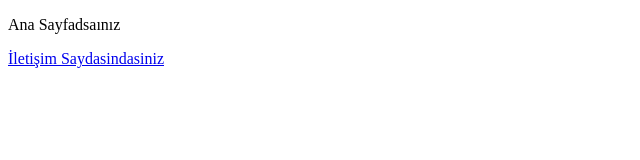
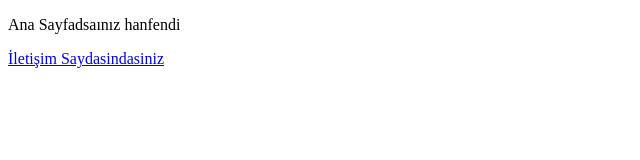
Before and after one commit to CEYRAN1/s-rada, a plain HTML site: page index.html in a window 1280 px wide. Shown: the full height of the page, 0-640 px from the left. Drawn offline with Linux system fonts and the light colour scheme.

Commit message:
Update index.html

```diff
--- a/index.html
+++ b/index.html
@@ -7,7 +7,7 @@
 </head>
 <body>
 
-    <p>Ana Sayfadsaınız</p>
+    <p>Ana Sayfadsaınız hanfendi</p>
     <a href="index1.html">İletişim Saydasindasiniz</a>
 
 </body>
```
